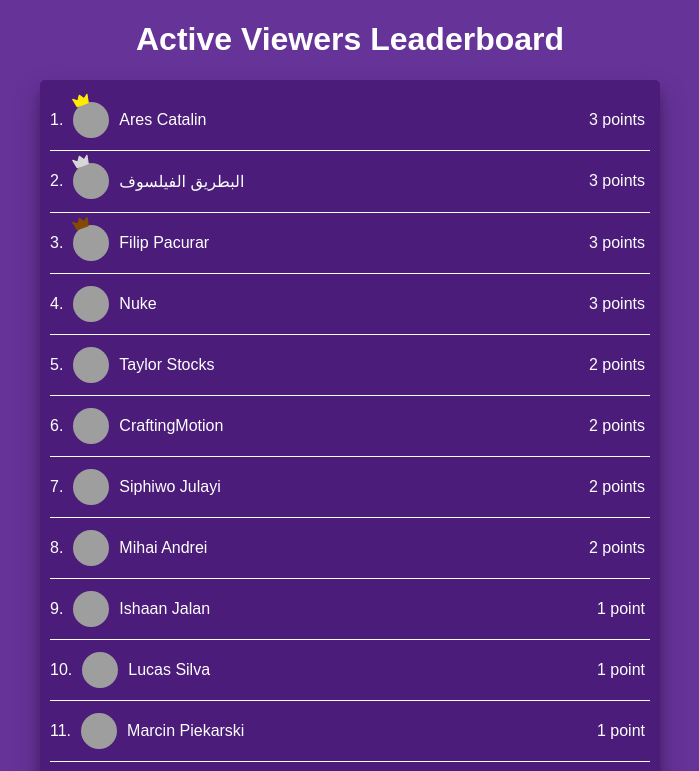
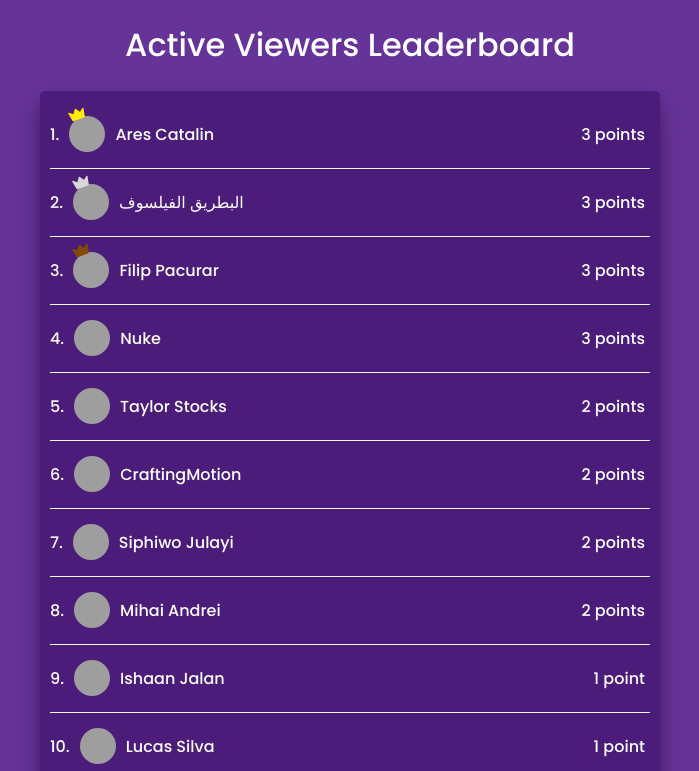
Before and after one commit to florinpop17/youtube-chat-leaderboard, a website: page client/index.html in a window 1280 px wide. Shown: the top 771 px of the page, without its empty margins (290-989 px from the left). Drawn offline with Linux system fonts and the light colour scheme; grey boxes are pictures that could not be loaded.

Commit message:
added Poppins font

```diff
--- a/client/style.css
+++ b/client/style.css
@@ -1,3 +1,5 @@
+@import url("https://fonts.googleapis.com/css2?family=Poppins:wght@500&display=swap");
+
 body {
     background-color: #663399;
     font-family: "Poppins", sans-serif;
@@ -11,7 +13,7 @@ body {
 
 h1 {
     color: white;
-    font-weight: 600;
+    font-weight: 500;
 }
 
 .leaderboard {
```
